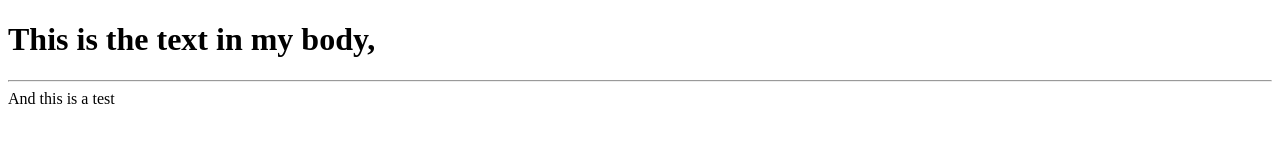
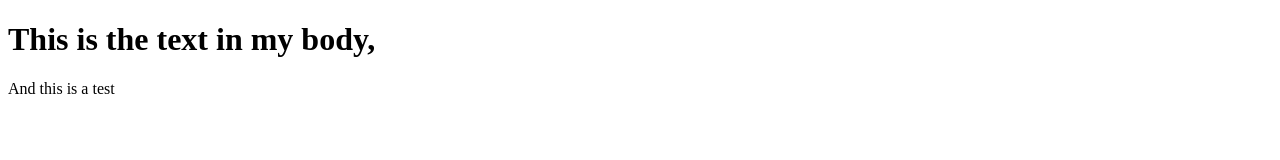
Before and after one commit to Timothyvankeulen/HtmlTest, a plain HTML site: page index.html in a window 1280 px wide. Drawn offline with Linux system fonts and the light colour scheme.

Commit message:
Update index.html

```diff
--- a/index.html
+++ b/index.html
@@ -7,7 +7,7 @@
     <body>
         <h1>This is the text in my body,</h1>
         <div>
-            <hr>And this is a test</hr>
+            <p>And this is a test</p>
         </div>
     </body>
 </html>
```
